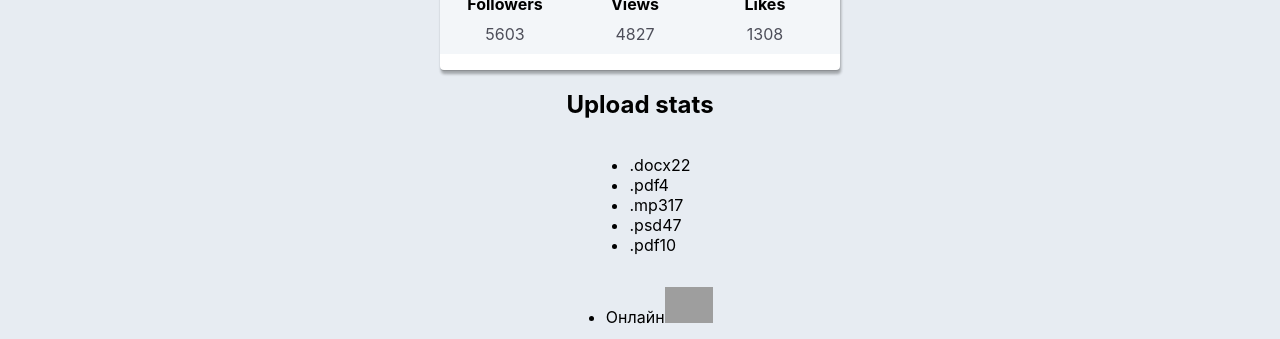
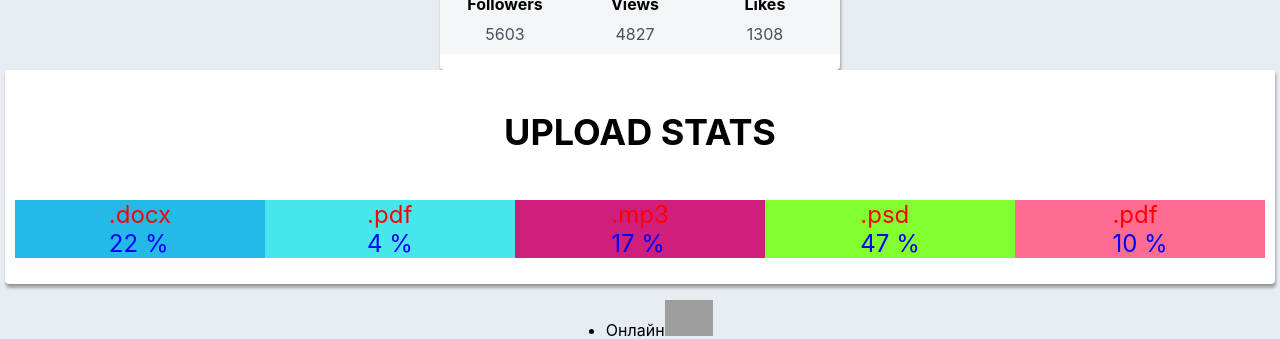
Before and after one commit to PofigKto/PofigKto-goit-react-hw-01-components, a React (Create React App) app: page / in a window 1280 px wide. Shown: the part 438-777 px from the top of the page. Built offline with nearby package versions, Linux system fonts and the light colour scheme; grey boxes are pictures that could not be loaded.

Commit message:
update task-2 Statistics
added styles

```diff
--- a/src/components/App.jsx
+++ b/src/components/App.jsx
@@ -1,8 +1,8 @@
 import user from '../data/user.json'
 import statistics from '../data/statistics.json';
 import Profile from './Profile/Profile';
-import StatisticList from './statistics/StatisticsList';
-import Section from './statistics/Section';
+import StatisticList from './Statistics/StatisticsList';
+import Section from './Statistics/Section';
 import friends from '../data/friends.json';
 import FriendList from './friend-list/FriendList';
 import Container from './Container/Container';
@@ -18,8 +18,15 @@ export default function App() {
        avatar={user.avatar}
        stats={user.stats}
       />
-      <Section title="Upload stats" stats={statistics} />
-      <StatisticList stats={statistics} />
+
+      <Section title="Upload stats" stats={statistics} >
+        <StatisticList stats={statistics} />
+      </Section>
+
+
+
+
+
       <FriendList friends={friends} />
           </Container>
 
--- /dev/null
+++ b/src/components/Statistics/Statistics.module.css
@@ -0,0 +1,55 @@
+.container {
+  display: flex;
+  flex-direction: column;
+  align-content: center;
+  justify-content: center;
+  align-items: center;
+  padding: 10px;
+  width: 100%;
+  /*width: 370px; */
+  background: #ffffff;
+  box-shadow: 1px 4px 3px rgba(0, 0, 0, 0.2), 0px 1px 1px rgba(0, 0, 0, 0.14),
+    1px 4px 3px rgba(0, 0, 0, 0.12);
+  border-radius: 0px 0px 4px 4px;
+}
+.title {
+  width: 100%;
+  display: flex;
+  align-content: center;
+  justify-content: center;
+  align-items: center;
+  font-size: 36px;
+  font-weight: bold;
+  text-transform: uppercase;
+}
+.statList {
+  width: 100%;
+  display: flex;
+  align-content: center;
+  justify-content: center;
+  align-items: center;
+  list-style: none;
+  padding-inline-start: 0px;
+}
+.item {
+  list-style: none;
+  width: calc(100% / 5);
+  height: 50%;
+  display: flex;
+  flex-direction: column;
+  align-content: center;
+  justify-content: center;
+  align-items: center;
+  background-color: aqua;
+}
+.wrap {
+  font-size: 24px;
+  display: flex;
+  flex-direction: column;
+}
+.label {
+  color: red;
+}
+.percentage {
+  color: blue;
+}
--- a/src/components/statistics/Section.js
+++ b/src/components/statistics/Section.js
@@ -1,9 +1,11 @@
 import PropTypes from 'prop-types';
+// import StatisticsList from './StatisticsList';
+import s from './Statistics.module.css';
 function Section({ title, children }) {
   return (
-    <div>
+    <div className={s.container}>
       {/* рендерим по условию, если тайтл есть, то да. если нету - то не рендерим, чтоб не занимал место пустой заголовок */}
-      {title && <h2>{title}</h2>}
+      {title && <h2 className={s.title}>{title}</h2>}
       {children}
     </div>
   );
--- a/src/components/statistics/Statistic.js
+++ b/src/components/statistics/Statistic.js
@@ -1,9 +1,11 @@
 import PropTypes from 'prop-types';
+
+import s from './Statistics.module.css';
 const Statistic = ({ label, percentage }) => {
   return (
-    <div>
-      <span className="label">{label}</span>
-      <span className="percentage">{percentage}</span>
+    <div className={s.wrap}>
+      <span className={s.label}>{label}</span>
+      <span className={s.percentage}>{percentage} % </span>
     </div>
   );
 };
--- a/src/components/statistics/StatisticsList.js
+++ b/src/components/statistics/StatisticsList.js
@@ -1,11 +1,21 @@
 import Statistic from './Statistic';
+// import Section from './Section';
 import PropTypes from 'prop-types';
+import s from './Statistics.module.css';
 
 function StatisticList({ stats }) {
   return (
-    <ul className="stat-list">
+    <ul className={s.statList}>
       {stats.map(stat => (
-        <li key={stat.id} className="item">
+        <li
+          key={stat.id}
+          className={s.item}
+          style={{
+            backgroundColor: `#${Math.floor(Math.random() * 16777215).toString(
+              16
+            )} `,
+          }}
+        >
           <Statistic label={stat.label} percentage={stat.percentage} />
         </li>
       ))}
```
